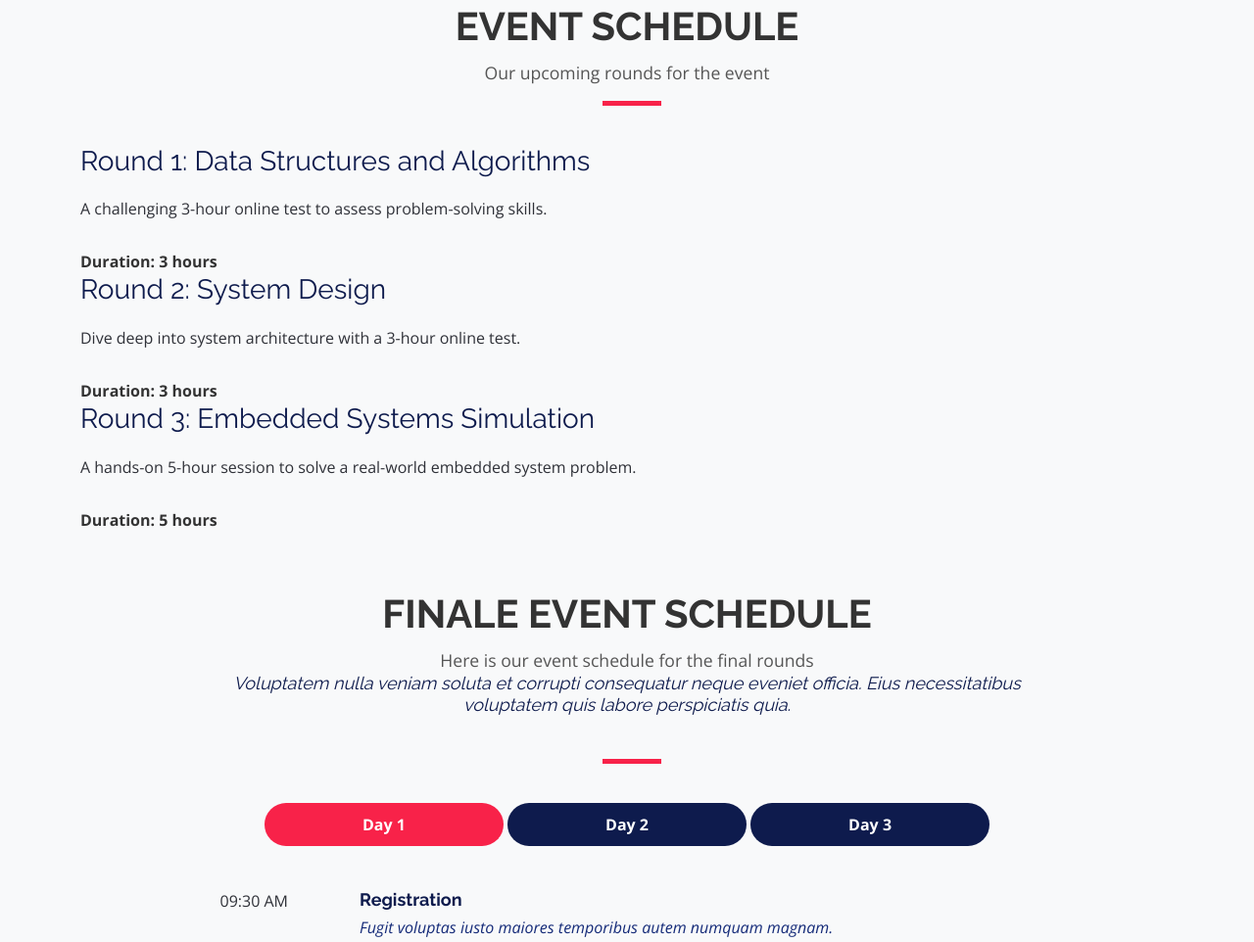
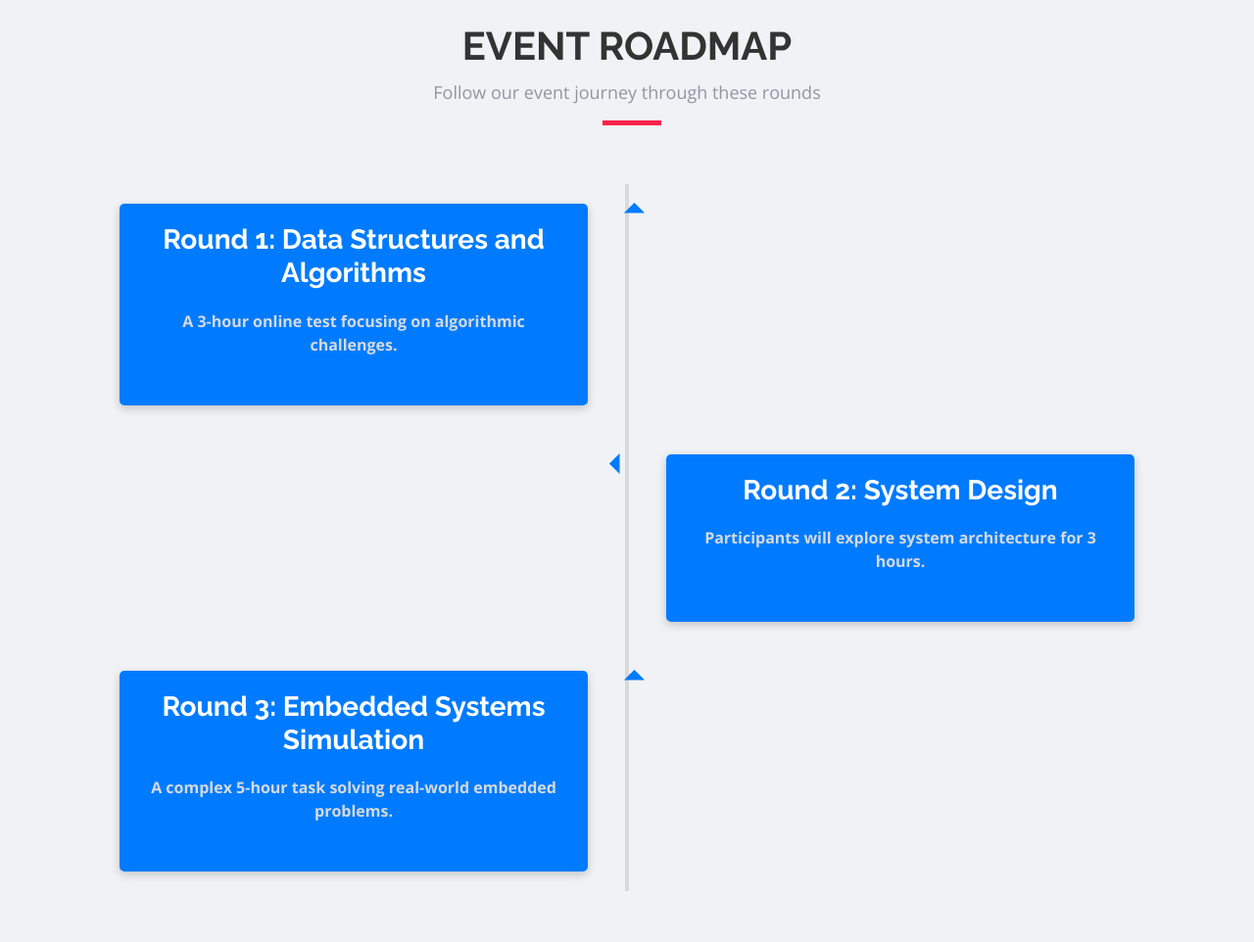
Before and after one commit to grow4tech/hackathon-solutio, a plain HTML site: page TheEvent-pro/index.html in a window 1280 px wide. Shown: the part 1692-2654 px from the top of the page at 98% size. Drawn offline with nearby package versions, Linux system fonts and the light colour scheme.

Commit message:
Added roapmap

```diff
--- a/TheEvent-pro/assets/css/temp.css
+++ b/TheEvent-pro/assets/css/temp.css
@@ -166,101 +166,123 @@
 
 
 
-  #schedule {
-    background-color: #f8f9fa;
+/* Event Schedule Section */
+#schedule {
+    background-color: #f0f2f5;
     padding: 60px 0;
-    overflow: hidden;
+    text-align: center;
   }
 
-  .section-header {
-    text-align: center;
-    margin-bottom: 40px;
-    opacity: 0;
-    transform: translateY(-20px);
-    animation: fadeInUp 0.8s ease forwards;
-    animation-delay: 0.3s;
+  /* Section Header */
+  .section-header h2 {
+    font-size: 40px;
+    color: #333;
+    font-weight: 700; /* Bold font */
   }
 
-  .section-header h2 {
-    font-size: 2.5rem;
-    color: #333;
+  /* Timeline */
+  .timeline {
+    position: relative;
+    padding: 0;
+    list-style: none;
   }
 
-  .section-header p {
-    margin-top: 10px;
-    font-size: 1.1rem;
-    color: #555;
+  .timeline:before {
+    content: '';
+    position: absolute;
+    top: 0;
+    bottom: 0;
+    left: 50%;
+    width: 4px;
+    margin-left: -2px;
+    background-color: #d6dadb;
   }
 
-  .event-schedule {
-    list-style: none;
-    padding: 0;
-    margin: 0;
+  .timeline-element {
+    position: relative;
+    width: 50%;
+    padding: 20px 40px;
+    margin-bottom: 10px;
   }
 
-  .event {
-    background: #fff;
-    margin-bottom: 20px;
-    padding: 20px;
-    border-radius: 5px;
-    box-shadow: 0 5px 15px rgba(0, 0, 0, 0.1);
-    opacity: 0;
-    transform: translateY(-20px);
-    animation: fadeInUp 0.8s ease forwards;
+  .timeline-element:nth-child(odd) {
+    left: 0;
   }
 
-  .event:nth-child(1) {
-    animation-delay: 0.5s;
+  .timeline-element:nth-child(even) {
+    left: 50%;
   }
 
-  .event:nth-child(2) {
-    animation-delay: 0.7s;
+  .timeline-element:after {
+    content: '';
+    position: absolute;
+    width: 0;
+    height: 0;
+    top: 22px;
+    right: -15px; /* Adjust arrow position */
+    border-style: solid;
+    transform: rotate(45deg);
+    border-width: 15px 15px 0 0;
+    border-color: #007bff transparent transparent transparent;
   }
 
-  .event:nth-child(3) {
-    animation-delay: 0.9s;
+  .timeline-element:nth-child(even):after {
+    left: -15px;
+    border-width: 15px 0 0 15px;
+    border-color: transparent transparent transparent #007bff;
   }
 
-  .event h3 {
-    font-size: 1.5rem;
-    color: #007bff;
-    margin-bottom: 10px;
+  .timeline-element-content {
+    padding: 20px;
+    background-color: #007bff;
     position: relative;
-    padding-left: 20px;
+    border-radius: 5px;
+    box-shadow: 0 3px 10px rgba(0, 0, 0, 0.2);
   }
 
-  .event h3:before {
-    content: '';
-    position: absolute;
-    left: 0;
-    top: 50%;
-    transform: translateY(-50%);
-    width: 4px;
-    height: 100%;
-    background: #007bff;
-    border-radius: 2px;
+  .timeline-element-content h3 {
+    color: #fff;
+    font-weight: bold;
   }
 
-  .event p {
-    font-size: 1rem;
-    color: #666;
-  }
-
-  .event-time {
-    display: block;
-    margin-top: 10px;
+  .timeline-element-content p {
+    color: #d6dadb;
     font-weight: bold;
-    color: #333;
   }
 
   /* Animation */
-  @keyframes fadeInUp {
-    from {
+  @keyframes moveInLeft {
+    0% {
       opacity: 0;
-      transform: translateY(20px);
+      transform: translateX(-100px);
     }
-    to {
+    80% {
+      transform: translateX(10px);
+    }
+    100% {
       opacity: 1;
-      transform: translateY(0);
+      transform: translate(0);
     }
   }
+
+  @keyframes moveInRight {
+    0% {
+      opacity: 0;
+      transform: translateX(100px);
+    }
+    80% {
+      transform: translateX(-10px);
+    }
+    100% {
+      opacity: 1;
+      transform: translate(0);
+    }
+  }
+
+  .timeline-element:nth-child(odd) .timeline-element-content {
+    animation: moveInLeft 0.5s backwards;
+  }
+
+  .timeline-element:nth-child(even) .timeline-element-content {
+    animation: moveInRight 0.5s backwards;
+  }
--- a/TheEvent-pro/index.html
+++ b/TheEvent-pro/index.html
@@ -246,28 +246,32 @@
 
         <section id="schedule">
           <div class="section-header">
-            <h2>Event Schedule</h2>
-            <p>Our upcoming rounds for the event</p>
+            <h2>Event Roadmap</h2>
+            <p>Follow our event journey through these rounds</p>
           </div>
 
-          <div class="event-card animation-delay-1">
-            <h3 class="event-title">Round 1: Data Structures and Algorithms</h3>
-            <p class="event-info">A challenging 3-hour online test to assess problem-solving skills.</p>
-            <span class="event-time">Duration: 3 hours</span>
-          </div>
+          <ul class="timeline">
+            <li class="timeline-element">
+              <div class="timeline-element-content">
+                <h3>Round 1: Data Structures and Algorithms</h3>
+                <p>A 3-hour online test focusing on algorithmic challenges.</p>
+              </div>
+            </li>
+            <li class="timeline-element">
+              <div class="timeline-element-content">
+                <h3>Round 2: System Design</h3>
+                <p>Participants will explore system architecture for 3 hours.</p>
+              </div>
+            </li>
+            <li class="timeline-element">
+              <div class="timeline-element-content">
+                <h3>Round 3: Embedded Systems Simulation</h3>
+                <p>A complex 5-hour task solving real-world embedded problems.</p>
+              </div>
+            </li>
+          </ul>
+        </section>
 
-          <div class="event-card animation-delay-2">
-            <h3 class="event-title">Round 2: System Design</h3>
-            <p class="event-info">Dive deep into system architecture with a 3-hour online test.</p>
-            <span class="event-time">Duration: 3 hours</span>
-          </div>
-
-          <div class="event-card animation-delay-3">
-            <h3 class="event-title">Round 3: Embedded Systems Simulation</h3>
-            <p class="event-info">A hands-on 5-hour session to solve a real-world embedded system problem.</p>
-            <span class="event-time">Duration: 5 hours</span>
-          </div>
-        </section>
 
 
         <div class="section-header">
```
